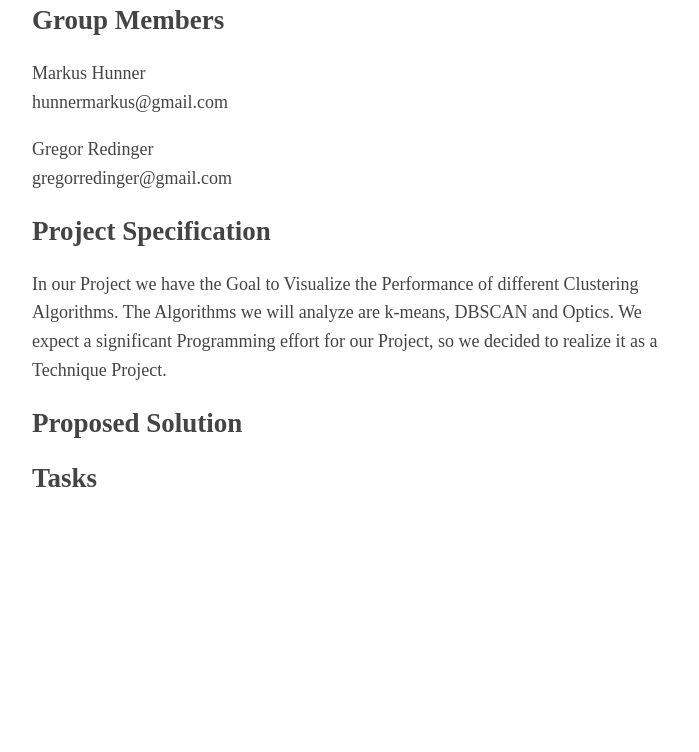
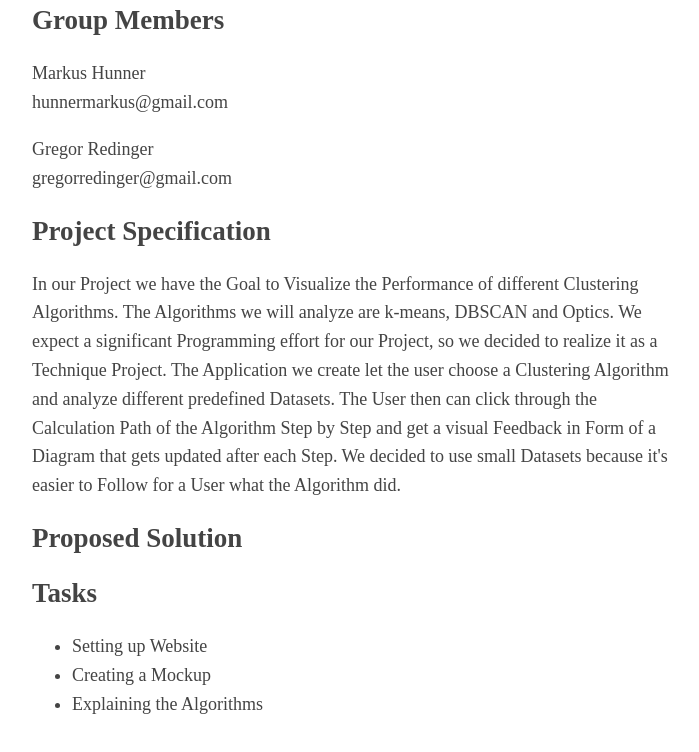
Before and after one commit to gregorredinger/vis_clustering_algorithms, a plain HTML site: page index.html in a window 1280 px wide. Shown: the part 146-898 px from the top of the page, without its empty margins (283-982 px from the left). Before the commit the page ends 800 px from the top, so only its background shows below. Drawn offline with Linux system fonts and the light colour scheme.

Commit message:
update project page

```diff
--- a/index.html
+++ b/index.html
@@ -35,6 +35,10 @@ auto;max-width:650px;line-height:1.6;font-size:18px;color:#444;padding:0
 These descriptions should be detailed and specific. Give specific examples of user goals and the information & interactions the visualization tool must support in order to achieve those goals.
 Explain why these goals are hard to accomplish with existing standard tools.
     -->
+    The Application we create let the user choose a Clustering Algorithm and analyze different predefined Datasets.
+    The User then can click through the Calculation Path of the Algorithm Step by Step and get a visual Feedback in Form of
+    a Diagram that gets updated after each Step.
+    We decided to use small Datasets because it's easier to Follow for a User what the Algorithm did.
 </p>
 
 <h2>Proposed Solution</h2>
@@ -46,11 +50,16 @@ Explain why these goals are hard to accomplish with existing standard tools.
 </p>
 
 <h2>Tasks</h2>
-<p>
+
     <!--
      A clear separation of tasks between the group members: you have to detail who did what for this milestone.
      -->
-</p>
+    <ul>
+        <li>Setting up Website</li>
+        <li>Creating a Mockup</li>
+        <li>Explaining the Algorithms</li>
+
+    </ul>
 
 </body>
 </html>
```
